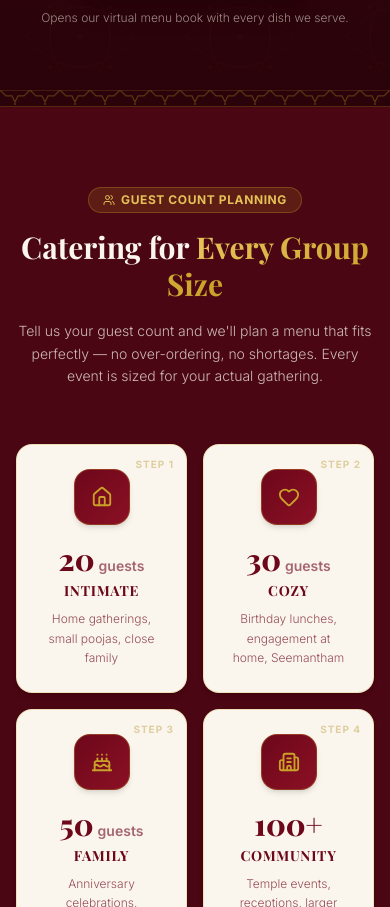
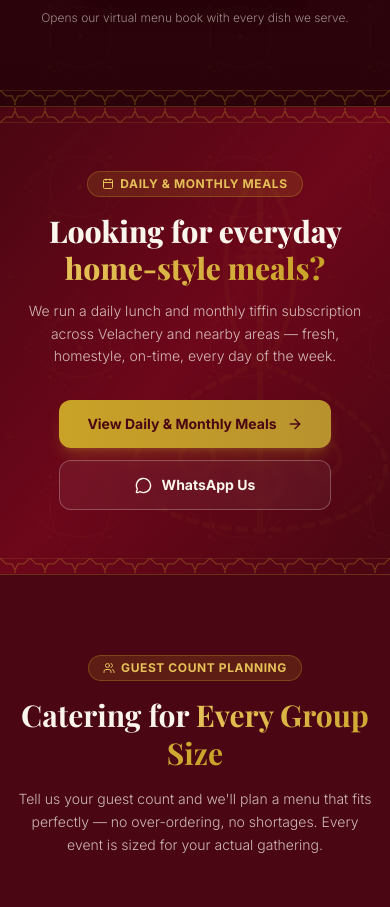
Before and after one commit to worklancerssupport-design/swamys-mess, a React (Vite) app: page /catering in a window 390 px wide. Shown: the part 7325-8232 px from the top of the page. Built offline with nearby package versions, Linux system fonts and the light colour scheme; no server answers; the HTML template or start-up script is replaced by a standard one.

Commit message:
scroll position fix during navigation

```diff
--- a/src/catering/CateringLandingPage.jsx
+++ b/src/catering/CateringLandingPage.jsx
@@ -5,6 +5,7 @@
 // ============================================
 import { useEffect, useState, useCallback } from 'react';
 import { motion } from 'motion/react';
+import { useNavigate } from 'react-router-dom';
 import {
   Phone, MessageCircle, ArrowRight, MapPin, CheckCircle2,
   Sparkles, UtensilsCrossed, Calendar, Users, Star, Quote,
@@ -18,7 +19,6 @@ import {
 } from '../navbar/Decorations';
 import Navbar from '../navbar/Navbar';
 import Footer from '../navbar/Footer';
-import MenuBook from '../menu/MenuBook';
 import localData from '../data.json';
 
 const ENV = import.meta.env;
@@ -45,6 +45,7 @@ const stagger = (delay = 0) => ({
 /* ───────────────────────── 1. HERO ───────────────────────── */
 
 function Hero({ cateringCats }) {
+  const navigate = useNavigate();
   return (
     <section className="relative min-h-[92vh] sm:min-h-screen flex items-center justify-center overflow-hidden border-b border-[#C9A227]/25">
       <div className="absolute inset-0 z-0">
@@ -113,8 +114,8 @@ function Hero({ cateringCats }) {
             <ArrowRight size={16} />
           </a>
           <a
-            href="#menu"
-            onClick={(e) => { e.preventDefault(); document.getElementById('catering-menu')?.scrollIntoView({ behavior: 'smooth' }); }}
+            href="/menu"
+            onClick={(e) => { e.preventDefault(); navigate('/menu'); }}
             className="w-full sm:w-auto inline-flex items-center justify-center gap-2.5 px-8 py-4 bg-white/5 backdrop-blur-sm border border-white/25 text-[#FAF6ED] font-bold rounded-xl hover:bg-white/10 hover:scale-[1.02] active:scale-[0.98] transition-all text-sm sm:text-base"
           >
             <UtensilsCrossed size={17} className="text-[#C9A227]" />
@@ -296,7 +297,8 @@ function SmallFunction() {
 
 /* ───────────────────────── 4. CATERING OPTIONS / MENU ───────────────────────── */
 
-function CateringMenu({ cats, onOpenMenu }) {
+function CateringMenu({ cats }) {
+  const navigate = useNavigate();
   const cateringItems = cats.find(c => c.name === 'Catering')?.items || [];
 
   return (
@@ -389,7 +391,7 @@ function CateringMenu({ cats, onOpenMenu }) {
           className="mt-10 text-center"
         >
           <button
-            onClick={onOpenMenu}
+            onClick={() => navigate('/menu')}
             className="inline-flex items-center gap-2.5 px-8 py-4 bg-gradient-to-r from-[#8B1025] to-[#6D071A] text-white font-bold rounded-xl shadow-xl hover:shadow-2xl hover:scale-[1.02] active:scale-[0.98] transition-all text-sm sm:text-base border border-[#C9A227]/30"
           >
             <UtensilsCrossed size={17} className="text-[#C9A227]" />
@@ -403,6 +405,61 @@ function CateringMenu({ cats, onOpenMenu }) {
       </div>
 
       <TempleBorderLine className="absolute bottom-0 left-0 right-0 z-10 scale-y-[-1]" opacity={0.3} />
+    </section>
+  );
+}
+
+/* ───────────────────────── 4b. MEALS CONNECTION CTA ───────────────────────── */
+
+function MealsConnection() {
+  const navigate = useNavigate();
+  return (
+    <section className="relative py-16 sm:py-20 overflow-hidden border-b border-[#C9A227]/25">
+      <div className="absolute inset-0 bg-gradient-to-br from-[#4A0612] via-[#6D071A] to-[#4A0612]" />
+      <KolamPattern className="absolute inset-0 pointer-events-none" opacity={0.04} />
+      <MuruganWatermark className="absolute -right-20 top-1/2 -translate-y-1/2 pointer-events-none" size={420} opacity={0.04} />
+      <TempleBorderLine className="absolute top-0 left-0 right-0 z-10" opacity={0.3} />
+      <TempleBorderLine className="absolute bottom-0 left-0 right-0 z-10 scale-y-[-1]" opacity={0.3} />
+
+      <div className="relative z-10 max-w-5xl mx-auto px-4 sm:px-6 lg:px-8">
+        <motion.div
+          initial={{ opacity: 0, y: 24 }} whileInView={{ opacity: 1, y: 0 }}
+          viewport={{ once: true, amount: 0.3 }} transition={{ duration: 0.55 }}
+          className="flex flex-col lg:flex-row items-center justify-between gap-8 text-center lg:text-left"
+        >
+          <div className="flex-1">
+            <span className="inline-flex items-center gap-1.5 px-3.5 py-1 rounded-full bg-[#C9A227]/15 border border-[#C9A227]/30 text-[#E5C158] text-xs font-bold uppercase tracking-wider mb-4">
+              <Calendar size={12} /> Daily &amp; Monthly Meals
+            </span>
+            <h2 className="text-3xl sm:text-4xl lg:text-5xl font-extrabold text-[#FAF6ED] mb-3 font-display leading-tight">
+              Looking for everyday{' '}
+              <span className="text-transparent bg-clip-text bg-gradient-to-r from-[#E5C158] to-[#C9A227]">
+                home-style meals?
+              </span>
+            </h2>
+            <p className="text-sm sm:text-base text-[#FAF6ED]/75 max-w-2xl mx-auto lg:mx-0 leading-relaxed font-light">
+              We run a daily lunch and monthly tiffin subscription across Velachery and nearby areas —
+              fresh, homestyle, on-time, every day of the week.
+            </p>
+          </div>
+
+          <div className="flex flex-col sm:flex-row lg:flex-col items-center gap-3 flex-shrink-0">
+            <button
+              onClick={() => navigate('/meals')}
+              className="w-full sm:w-auto inline-flex items-center justify-center gap-2.5 px-7 py-3.5 bg-gradient-to-r from-[#C9A227] to-[#B8922E] text-[#4A0612] font-extrabold rounded-xl shadow-lg shadow-[#C9A227]/25 hover:scale-[1.03] active:scale-[0.98] transition-transform text-sm sm:text-base"
+            >
+              View Daily &amp; Monthly Meals <ArrowRight size={16} />
+            </button>
+            <a
+              href={WHATSAPP_HREF}
+              target="_blank" rel="noreferrer"
+              className="w-full sm:w-auto inline-flex items-center justify-center gap-2.5 px-7 py-3.5 bg-white/5 backdrop-blur-sm border border-white/25 text-[#FAF6ED] font-bold rounded-xl hover:bg-white/10 hover:scale-[1.02] active:scale-[0.98] transition-all text-sm sm:text-base"
+            >
+              <MessageCircle size={17} /> WhatsApp Us
+            </a>
+          </div>
+        </motion.div>
+      </div>
     </section>
   );
 }
@@ -976,7 +1033,6 @@ function groupItemsByCategory(items) {
 
 export default function CateringLandingPage() {
   const [cats, setCats] = useState(() => groupItemsByCategory(localData));
-  const [bookOpen, setBookOpen] = useState(false);
 
   const loadData = useCallback(async () => {
     try {
@@ -1028,7 +1084,8 @@ export default function CateringLandingPage() {
       <main>
         <Hero />
         <SmallFunction />
-        <CateringMenu cats={cats} onOpenMenu={() => setBookOpen(true)} />
+        <CateringMenu cats={cats} />
+        <MealsConnection />
         <GuestPlanning />
         <WhySwamys />
         <ServiceArea />
@@ -1039,7 +1096,6 @@ export default function CateringLandingPage() {
       </main>
 
       <Footer />
-      <MenuBook isOpen={bookOpen} onClose={() => setBookOpen(false)} cats={cats} />
     </motion.div>
   );
 }
--- a/src/meals/MealsPage.jsx
+++ b/src/meals/MealsPage.jsx
@@ -5,6 +5,7 @@
 // ============================================
 import { useEffect, useState, useCallback } from 'react';
 import { motion } from 'motion/react';
+import { useNavigate } from 'react-router-dom';
 import {
   Phone, MessageCircle, ArrowRight, Clock, MapPin, CheckCircle2,
   Sparkles, UtensilsCrossed, Calendar, Users, GraduationCap,
@@ -18,7 +19,6 @@ import {
 } from '../navbar/Decorations';
 import Navbar from '../navbar/Navbar';
 import Footer from '../navbar/Footer';
-import MenuBook from '../menu/MenuBook';
 import localData from '../data.json';
 
 const ENV = import.meta.env;
@@ -76,6 +76,7 @@ function pickFeaturedItems(cats) {
 /* ───────────────────────── 1. HERO ───────────────────────── */
 
 function Hero({ cats }) {
+  const navigate = useNavigate();
   return (
     <header className="relative min-h-[88vh] sm:min-h-[92vh] flex items-center justify-center overflow-hidden border-b border-[#C9A227]/25">
       {/* Background image */}
@@ -150,7 +151,7 @@ function Hero({ cats }) {
             <ArrowRight size={16} />
           </a>
           <button
-            onClick={() => setBookOpen(true)}
+            onClick={() => navigate('/menu')}
             className="inline-flex items-center gap-2.5 px-7 sm:px-9 py-4 bg-white/5 backdrop-blur-sm border border-white/25 text-[#FAF6ED] font-bold rounded-xl hover:bg-white/10 transition-all text-sm sm:text-base"
           >
             <UtensilsCrossed size={17} className="text-[#C9A227]" />
@@ -543,6 +544,7 @@ function WhatYouGet({ cats }) {
 /* ───────────────────────── 5. MENU PREVIEW ───────────────────────── */
 
 function MenuPreview({ cats }) {
+  const navigate = useNavigate();
   const featured = pickFeaturedItems(cats);
 
   return (
@@ -596,12 +598,66 @@ function MenuPreview({ cats }) {
         </motion.div>
 
         <div className="text-center">
-          <button onClick={() => setBookOpen(true)}
+          <button onClick={() => navigate('/menu')}
             className="inline-flex items-center gap-2.5 px-8 py-4 bg-gradient-to-r from-[#8B1025] to-[#6D071A] text-white font-bold rounded-xl shadow-xl hover:shadow-2xl transition-all text-sm sm:text-base border border-[#C9A227]/30">
             View Full Menu
             <ArrowRight size={16} />
           </button>
         </div>
+      </div>
+    </section>
+  );
+}
+
+/* ───────────────────────── 5b. CATERING CONNECTION CTA ───────────────────────── */
+
+function CateringConnection() {
+  const navigate = useNavigate();
+  return (
+    <section className="relative py-16 sm:py-20 overflow-hidden border-b border-[#C9A227]/25">
+      <div className="absolute inset-0 bg-gradient-to-br from-[#4A0612] via-[#6D071A] to-[#4A0612]" />
+      <KolamPattern className="absolute inset-0 pointer-events-none" opacity={0.04} />
+      <MuruganWatermark className="absolute -right-20 top-1/2 -translate-y-1/2 pointer-events-none" size={420} opacity={0.04} />
+      <TempleBorderLine className="absolute top-0 left-0 right-0 z-10" opacity={0.3} />
+      <TempleBorderLine className="absolute bottom-0 left-0 right-0 z-10 scale-y-[-1]" opacity={0.3} />
+
+      <div className="relative z-10 max-w-5xl mx-auto px-4 sm:px-6 lg:px-8">
+        <motion.div
+          initial={{ opacity: 0, y: 24 }} whileInView={{ opacity: 1, y: 0 }}
+          viewport={{ once: true, amount: 0.3 }} transition={{ duration: 0.55 }}
+          className="flex flex-col lg:flex-row items-center justify-between gap-8 text-center lg:text-left"
+        >
+          <div className="flex-1">
+            <span className="inline-flex items-center gap-1.5 px-3.5 py-1 rounded-full bg-[#C9A227]/15 border border-[#C9A227]/30 text-[#E5C158] text-xs font-bold uppercase tracking-wider mb-4">
+              <ChefHat size={12} /> Functions &amp; Events
+            </span>
+            <h2 className="text-3xl sm:text-4xl lg:text-5xl font-extrabold text-[#FAF6ED] mb-3 font-display leading-tight">
+              Planning a{' '}
+              <span className="text-transparent bg-clip-text bg-gradient-to-r from-[#E5C158] to-[#C9A227]">
+                function or event?
+              </span>
+            </h2>
+            <p className="text-sm sm:text-base text-[#FAF6ED]/75 max-w-2xl mx-auto lg:mx-0 leading-relaxed font-light">
+              From intimate home gatherings of 20 guests to larger ceremonies — we cater for
+              weddings, receptions, poojas, birthdays and temple functions across Velachery.
+            </p>
+          </div>
+
+          <div className="flex flex-col sm:flex-row lg:flex-col items-center gap-3 flex-shrink-0">
+            <button
+              onClick={() => navigate('/catering')}
+              className="w-full sm:w-auto inline-flex items-center justify-center gap-2.5 px-7 py-3.5 bg-gradient-to-r from-[#C9A227] to-[#B8922E] text-[#4A0612] font-extrabold rounded-xl shadow-lg shadow-[#C9A227]/25 hover:scale-[1.03] active:scale-[0.98] transition-transform text-sm sm:text-base"
+            >
+              Explore Catering <ArrowRight size={16} />
+            </button>
+            <a
+              href={`tel:${PHONE_PRIMARY}`}
+              className="w-full sm:w-auto inline-flex items-center justify-center gap-2.5 px-7 py-3.5 bg-white/5 backdrop-blur-sm border border-white/25 text-[#FAF6ED] font-bold rounded-xl hover:bg-white/10 hover:scale-[1.02] active:scale-[0.98] transition-all text-sm sm:text-base"
+            >
+              <Phone size={17} /> Call {PHONE_PRIMARY_DISPLAY}
+            </a>
+          </div>
+        </motion.div>
       </div>
     </section>
   );
@@ -901,6 +957,7 @@ function FAQ() {
 /* ───────────────────────── 10. FINAL CTA ───────────────────────── */
 
 function FinalCTA() {
+  const navigate = useNavigate();
   return (
     <section id="order" className="relative py-20 sm:py-24 overflow-hidden border-b border-[#C9A227]/25">
       {/* Background */}
@@ -945,7 +1002,7 @@ function FinalCTA() {
               <Phone size={17} className="text-[#C9A227]" />
               {PHONE_PRIMARY_DISPLAY}
             </a>
-            <button onClick={() => setBookOpen(true)}
+            <button onClick={() => navigate('/menu')}
               className="inline-flex items-center justify-center gap-2.5 px-8 py-4 bg-white/5 backdrop-blur-sm border border-white/25 text-[#FAF6ED] font-bold rounded-xl hover:bg-white/10 transition-all text-sm sm:text-base">
               <UtensilsCrossed size={17} className="text-[#C9A227]" />
               View Menu
@@ -975,7 +1032,6 @@ function FinalCTA() {
 
 export default function MealsPage() {
   const [cats, setCats] = useState(() => groupItemsByCategory(localData));
-  const [bookOpen, setBookOpen] = useState(false);
 
   const loadData = useCallback(async () => {
     try {
@@ -1030,6 +1086,7 @@ export default function MealsPage() {
         <WhoThisIsFor />
         <WhatYouGet cats={cats} />
         <MenuPreview cats={cats} />
+        <CateringConnection />
         <HowItWorks />
         <ServiceArea />
         <Reviews />
@@ -1038,7 +1095,6 @@ export default function MealsPage() {
       </main>
 
       <Footer />
-      <MenuBook isOpen={bookOpen} onClose={() => setBookOpen(false)} cats={cats} />
     </motion.div>
   );
 }
```
Also changed, not shown: src/App.tsx (+11 -1 lines), src/navbar/Footer.jsx (+5 -5 lines), src/navbar/Navbar.jsx (+5 -4 lines).
